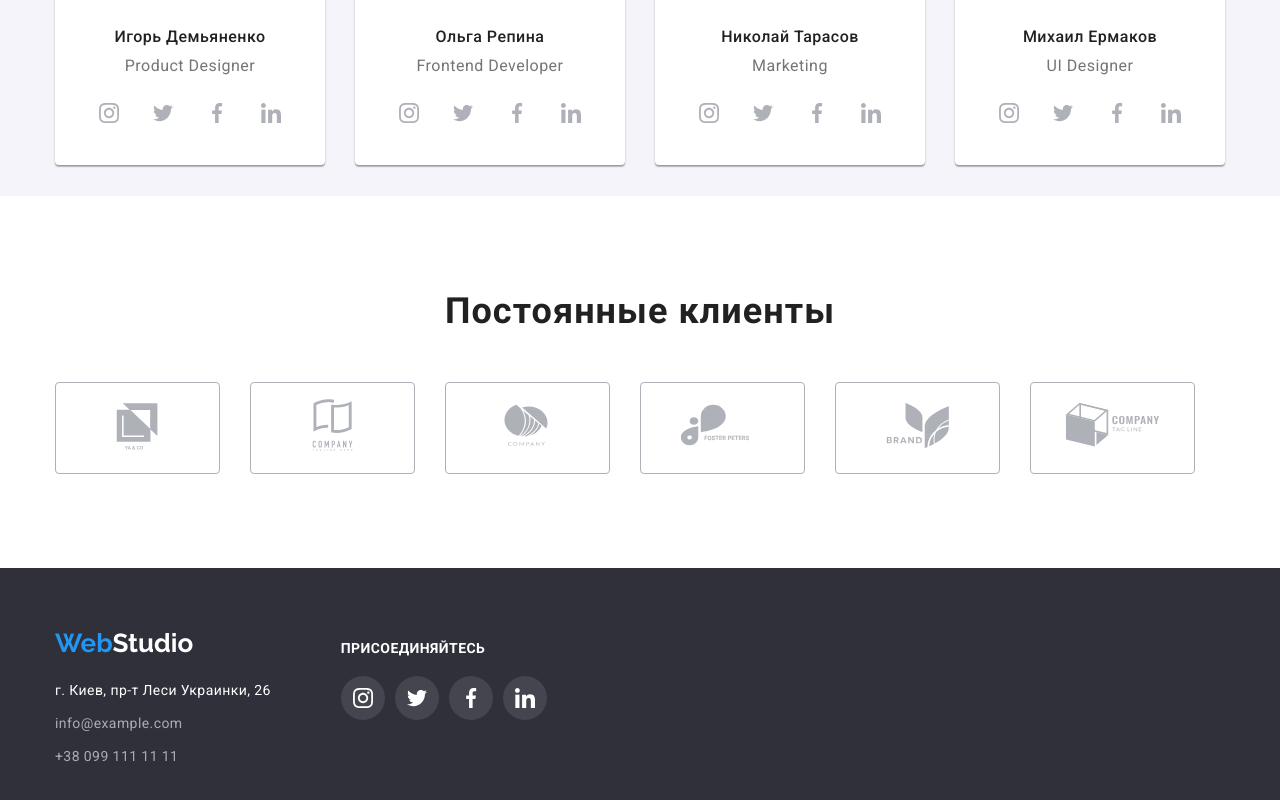
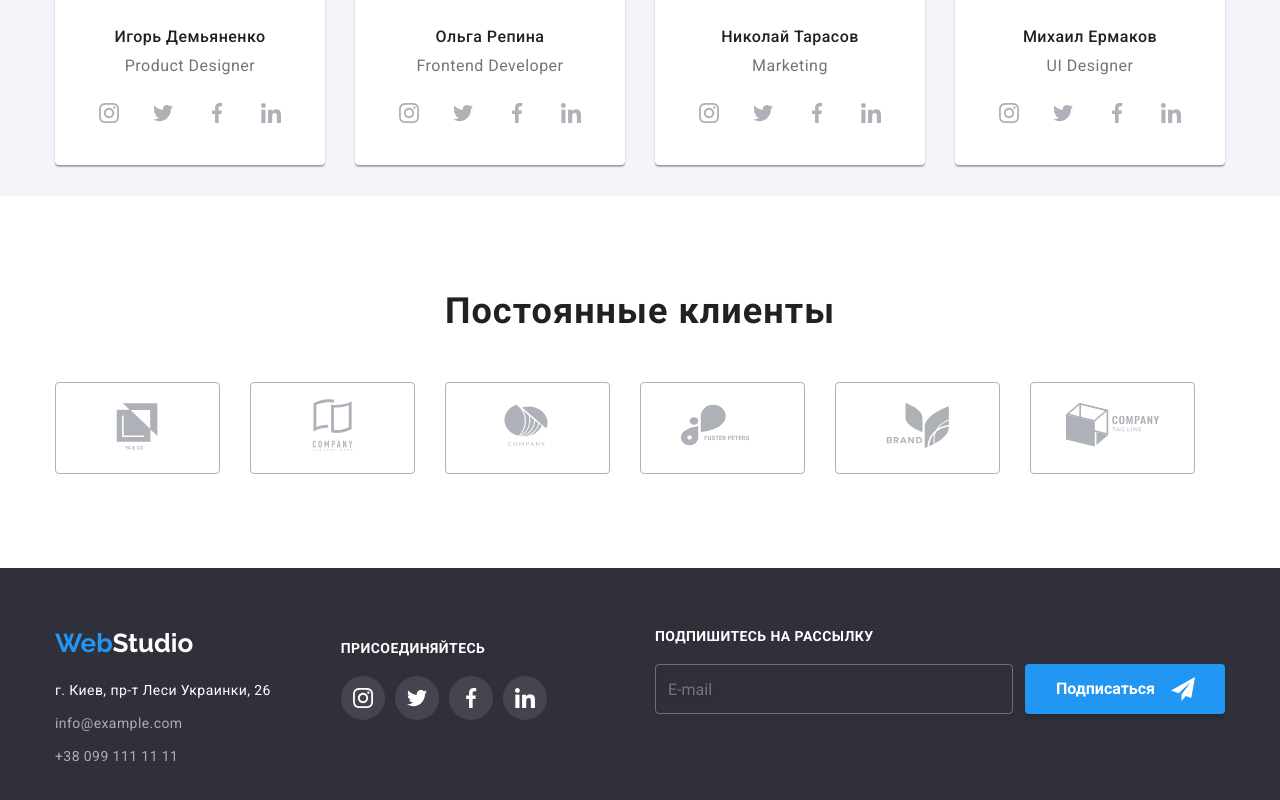
Before and after one commit to HanderaOleksandr/goit-markup-hw-06, a plain HTML site: page index.html in a window 1280 px wide. Shown: the part 2046-2846 px from the top of the page. Drawn offline with nearby package versions, Linux system fonts and the light colour scheme; files whose address does not match are found by name.

Commit message:
1st version

```diff
--- a/css/styles.css
+++ b/css/styles.css
@@ -650,6 +650,7 @@ body {
 .footer {
   background: #2f303a;
   padding: 60px 0;
+  display: flex;
 }
 
 .footer-container {
@@ -1065,3 +1066,76 @@ body {
   fill: var(--accent-color);
   transition: fill 250ms var(--timing-function);
 }
+
+.footer-subscribe {
+  margin-left: auto;
+}
+
+.footer-subscribe-text {
+  font-weight: 700;
+  font-size: 14px;
+  line-height: 16px;
+  letter-spacing: 0.03em;
+  text-transform: uppercase;
+  color: #ffffff;
+}
+.footer-mail-form {
+  display: flex;
+  margin-top: 20px;
+  border: none;
+}
+.submit-input {
+  width: 358px;
+  height: 50px;
+  border: 1px solid rgba(255, 255, 255, 0.3);
+  filter: drop-shadow(0px 4px 4px rgba(0, 0, 0, 0.15));
+  border-radius: 4px;
+  background-color: transparent;
+  outline: none;
+  padding-left: 12px;
+  color: rgba(255, 255, 255, 0.6);
+}
+.submit-input:hover,
+.submit-input:focus {
+  border-color: var(--accent-color);
+  transition: fill 250ms var(--timing-function);
+}
+
+.footer-submit-button {
+  position: relative;
+  display: flex;
+  align-items: center;
+  width: 200px;
+  height: 50px;
+  margin-left: 12px;
+  background-color: var(--accent-color);
+  box-shadow: 0px 4px 4px rgba(0, 0, 0, 0.15);
+  border-radius: 4px;
+  border-color: transparent;
+  font-weight: 700;
+  font-size: 16px;
+  line-height: calc(30 / 16);
+  padding-left: 29px;
+  color: #ffffff;
+  fill: currentColor;
+
+  transition: fill 250ms var(--timing-function);
+}
+.footer-submit-button:hover,
+.footer-submit-button:focus {
+  background-color: #ffffff;
+  color: var(--accent-color);
+}
+
+.icon-send {
+  position: absolute;
+  background-size: contain;
+  right: 28px;
+  margin-left: 10px;
+  transition: fill 250ms var(--timing-function);
+}
+
+.footer-submit-button:hover + .icon-send {
+  fill: var(--accent-color);
+  /* transition: fill 250ms var(--timing-function); */
+}
--- a/index.html
+++ b/index.html
@@ -399,6 +399,26 @@
             </li>
           </ul>
         </div>
+        <div class="footer-subscribe">
+          <p class="footer-subscribe-text">Подпишитесь на рассылку</p>
+          <form class="footer-mail-form">
+            <label for="submit-form"></label>
+            <input
+              type="email"
+              class="submit-input"
+              name="submit-form"
+              placeholder="E-mail"
+              id="submit-form"
+            />
+            <button class="footer-submit-button" type="submit">
+              Подписаться
+              <svg class="icon-send" width="24px" height="24px">
+                <use href="./images/icons/footer/symbol-defs.svg#icon-icon-send"></use>
+              </svg>
+            </button>
+          </form>
+        </div>
+      </div>
       </div>
     </footer>
     <div class="backdrop is-hidden" data-modal>
```
Also changed, not shown: images/icons/footer/symbol-defs.svg (added).
